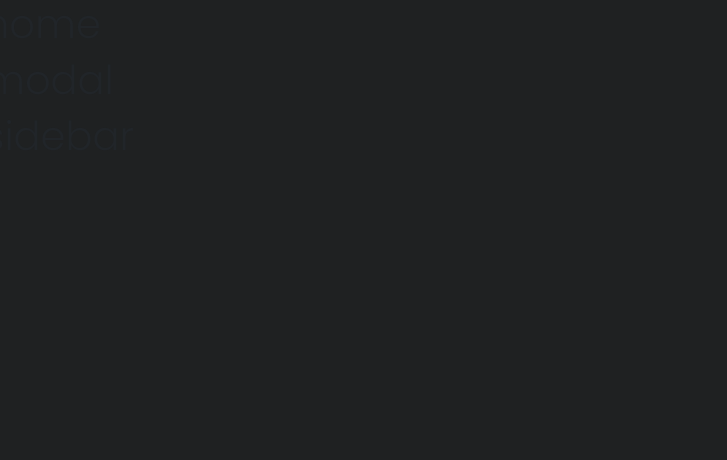
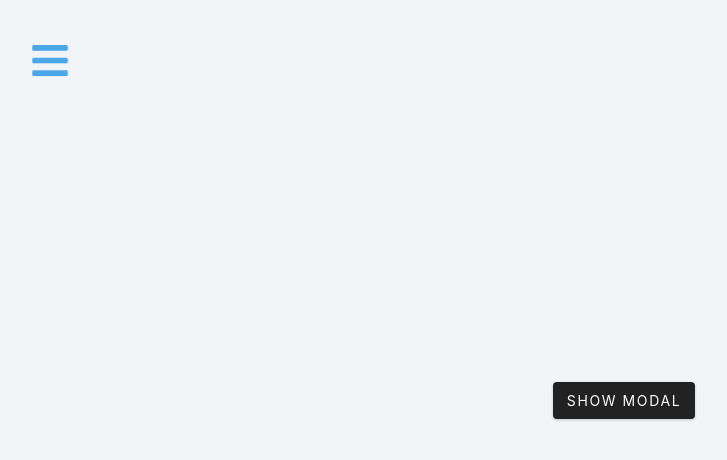
Before and after one commit to bollytn/Test-React, a React (Create React App) app: page / in a window 1280 px wide. Shown: the top 460 px of the page, without its empty margins (16-743 px from the left). Built offline with nearby package versions, Linux system fonts and the light colour scheme.

Commit message:
"Added CSS import to App.js, updated Home, Modal, and Sidebare components with new JSX elements and icons"

```diff
--- a/src/App.js
+++ b/src/App.js
@@ -5,6 +5,10 @@
 import Home from "./components/15_Project/sidebar/Home"
 import Modal from "./components/15_Project/sidebar/Modal"
 import Sidebare from "./components/15_Project/sidebar/Sidebare"
+
+
+import './components/15_Project/sidebar/style.css'
+
 
 const App = () => {
   return (
--- a/src/components/15_Project/sidebar/Home.jsx
+++ b/src/components/15_Project/sidebar/Home.jsx
@@ -1,5 +1,15 @@
-export default function Home () {
+import { FaBars } from "react-icons/fa";
+
+
+export default function Home() {
     return (
-        <h1>home</h1>
+        <main>
+            <button className="sidebar-toggle">
+                <FaBars />
+            </button>
+            <button type="button" class="btn">
+                show modal
+            </button>
+        </main>
     )
 }
--- a/src/components/15_Project/sidebar/Modal.jsx
+++ b/src/components/15_Project/sidebar/Modal.jsx
@@ -1,5 +1,14 @@
-export default function Modal () {
+import { FaTimes } from "react-icons/fa";
+
+export default function Modal() {
     return (
-        <h1>modal</h1>
+        <div className={`modal-overlay`}>
+            <div className="modal-container">
+                <h3>modal content</h3>
+                <button className="close-modal-btn">
+                    <FaTimes />
+                </button>
+            </div>
+        </div>
     )
 }
--- a/src/components/15_Project/sidebar/Sidebare.jsx
+++ b/src/components/15_Project/sidebar/Sidebare.jsx
@@ -1,5 +1,41 @@
-export default function Sidebare () {
+import { FaTimes } from 'react-icons/fa'
+import logo from './logo.svg'
+import { links, social } from './data'
+
+export default function Sidebare() {
     return (
-        <h1>sidebar</h1>
+        <aside className={`sidebar`}>
+            <div className="sidebar-header">
+                <img className='logo' src={logo} alt="logo" />
+                <button className='close-btn'>
+                    <FaTimes />
+                </button>
+            </div>
+            <ul className='links'>
+                {links.map((link) => {
+                    const { id, url, text, icon } = link
+                    return (
+                        <li key={id}>
+                            <a href={url}>
+                                {icon}
+                                {text}
+                            </a>
+                        </li>
+                    )
+                })}
+            </ul>
+            <ul className='social-icons'>
+                {social.map((link) => {
+                    const { id, url, icon } = link
+                    return (
+                        <li key={id}>
+                            <a href={url}>
+                                {icon}
+                            </a>
+                        </li>
+                    )
+                })}
+            </ul>
+        </aside>
     )
 }
```
